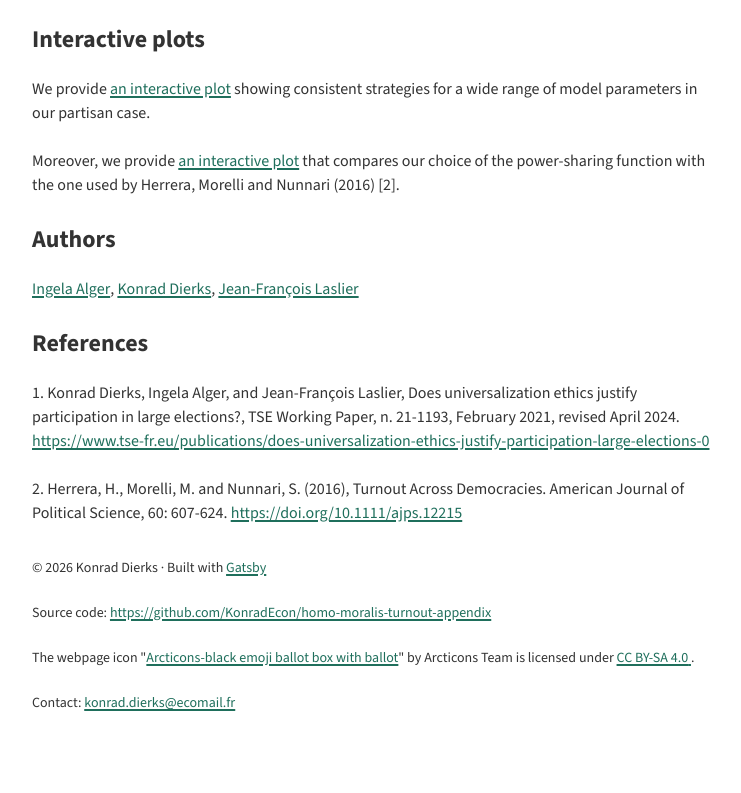
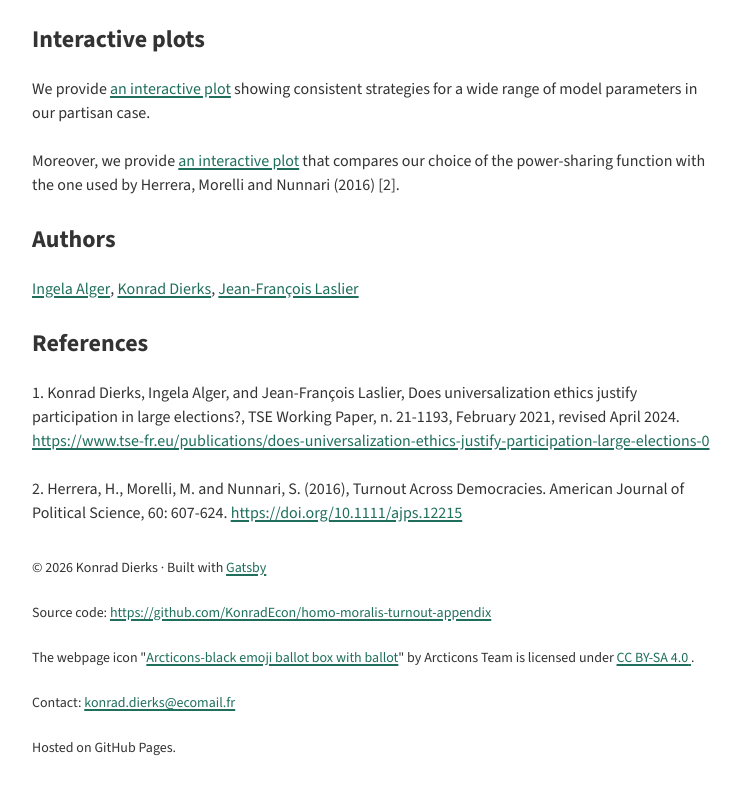
Before and after one commit to Konrad982/homo-moralis-turnout-appendix, a Gatsby site: page / in a window 1280 px wide. Shown: the part 355-1148 px from the top of the page, without its empty margins (128-869 px from the left). Before the commit the page ends 1124 px from the top, so only its background shows below. Built offline with nearby package versions, Linux system fonts and the light colour scheme; Gatsby itself is replaced by a stand-in of ours.

Commit message:
Added hoster notice

```diff
--- a/src/components/layout.js
+++ b/src/components/layout.js
@@ -93,6 +93,7 @@ const Layout = ({ children }) => {
             konrad.dierks@ecomail.fr
           </a>
         </p>
+        <p>Hosted on GitHub Pages.</p>
       </footer>
     </div>
   )
```
